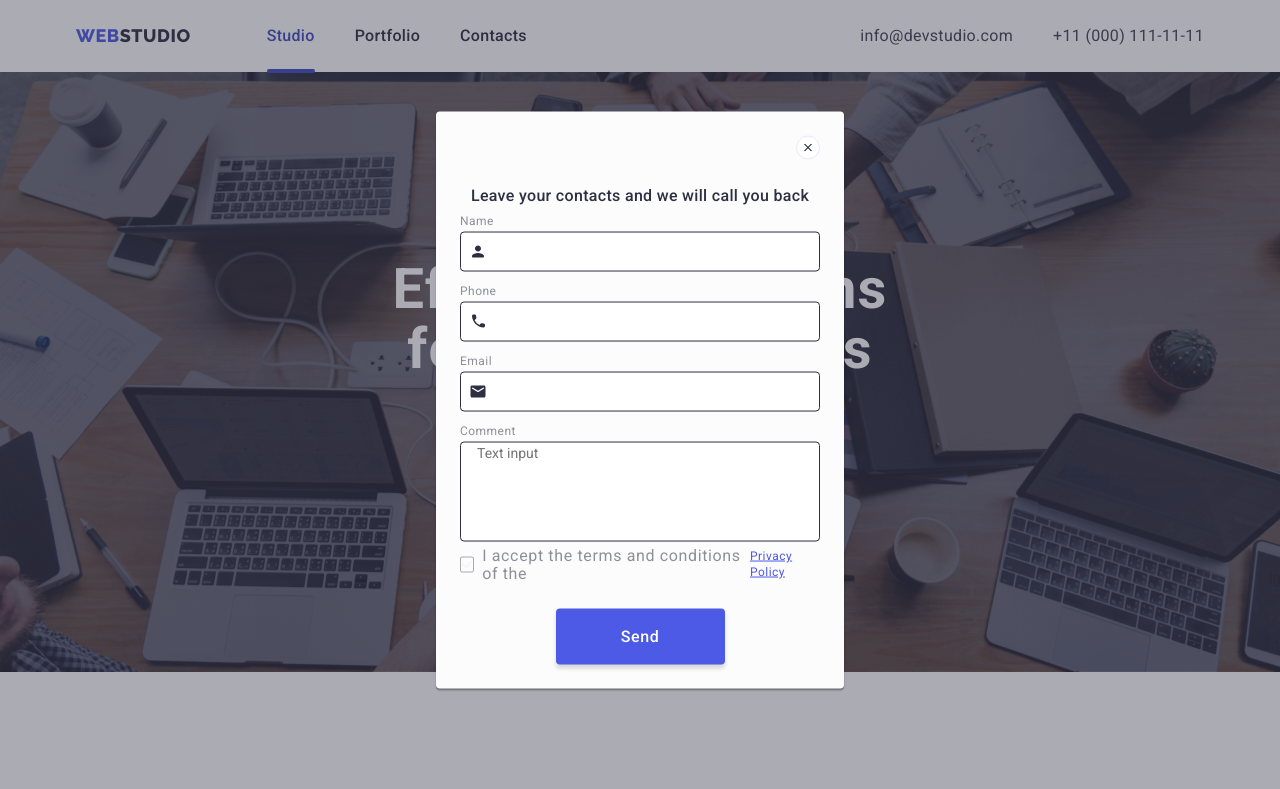
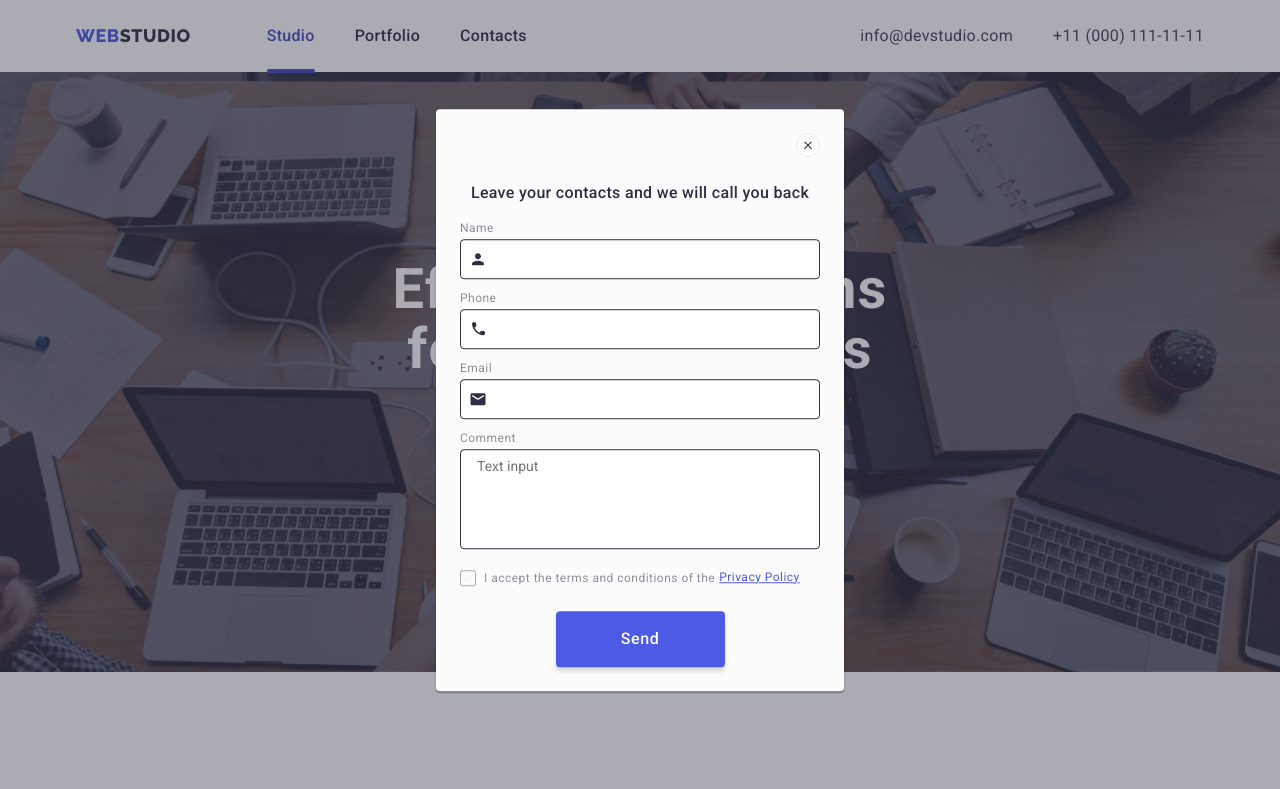
Before and after one commit to OksiWhiteleg/goit-markup-hw-06, a plain HTML site: page index.html in a window 1280 px wide. Both pictures are taken after a click on the button "Order Service". Shown: the top 789 px of the page. Drawn offline with nearby package versions, Linux system fonts and the light colour scheme.

Commit message:
update-2

```diff
--- a/css/styles.css
+++ b/css/styles.css
@@ -580,6 +580,7 @@ body {
     padding-left: 16px;
     padding-bottom: 8px;
     margin-right: 24px;
+    color: #FFFFFF;
 }
 
 .footer-button {
@@ -762,7 +763,7 @@ body {
     transition-duration: 250ms;
     transition-timing-function: cubic-bezier(0.4, 0, 0.2, 1);
     box-shadow: 0px 1px 1px rgba(0, 0, 0, 0.14), 0px 1px 3px rgba(0, 0, 0, 0.12), 0px 2px 1px rgba(0, 0, 0, 0.2);
-    padding: 24px;
+    padding: 72px 24px 24px;
 }
 
 .modal.is-hidden {
@@ -832,7 +833,11 @@ body {
     text-align: center;
     letter-spacing: 0.02em;
     color: #2E2F42;
-    padding-top: 48px;
+}
+
+.modal-field {
+    margin-top: 16px;
+    margin-bottom: 24px;
 }
 
 
@@ -849,6 +854,14 @@ body {
     transition-property: border-color;
     transition-duration: 250ms;
     transition-timing-function: cubic-bezier(0.4, 0, 0.2, 1);
+}
+
+.modal-input:focus {
+    border: 1px solid #4d5ae5;
+}
+
+.modal-input:focus+.modal-icon {
+    fill: var(--color-iris);
 }
 
 .modal-label {
@@ -870,7 +883,7 @@ body {
 }
 
 .modal-item {
-    padding-top: 30px;
+    margin-top: 16px;
 }
 
 .input-wrap {
@@ -910,6 +923,7 @@ body {
     border: 1px solid #2E2F42;
     border-radius: 4px;
     padding-left: 16px;
+    padding-top: 8px;
     outline: transparent;
     font-size: 14px;
     resize: none;
@@ -926,7 +940,7 @@ body {
 .label-privacy {
     display: flex;
     align-items: center;
-    font-style: 12px;
+    font-size: 12px;
     line-height: 1.17;
     letter-spacing: 0.04em;
     color: #8E8F99;
@@ -985,6 +999,7 @@ body {
     letter-spacing: 0.04em;
     text-decoration-line: underline;
     color: #4D5AE5;
+    margin-left: 4px;
 }
 
 .visualy-hidden {
```
